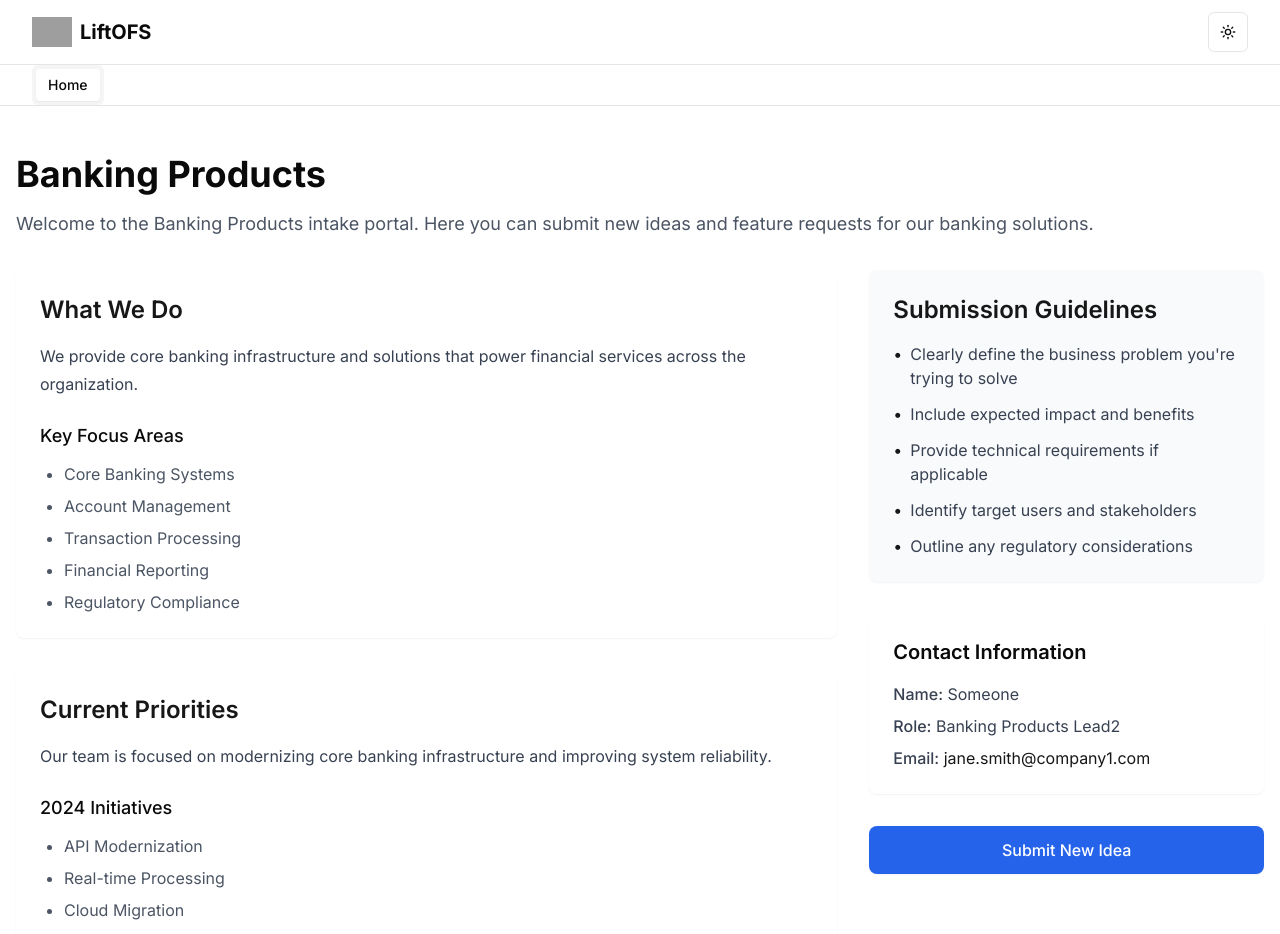
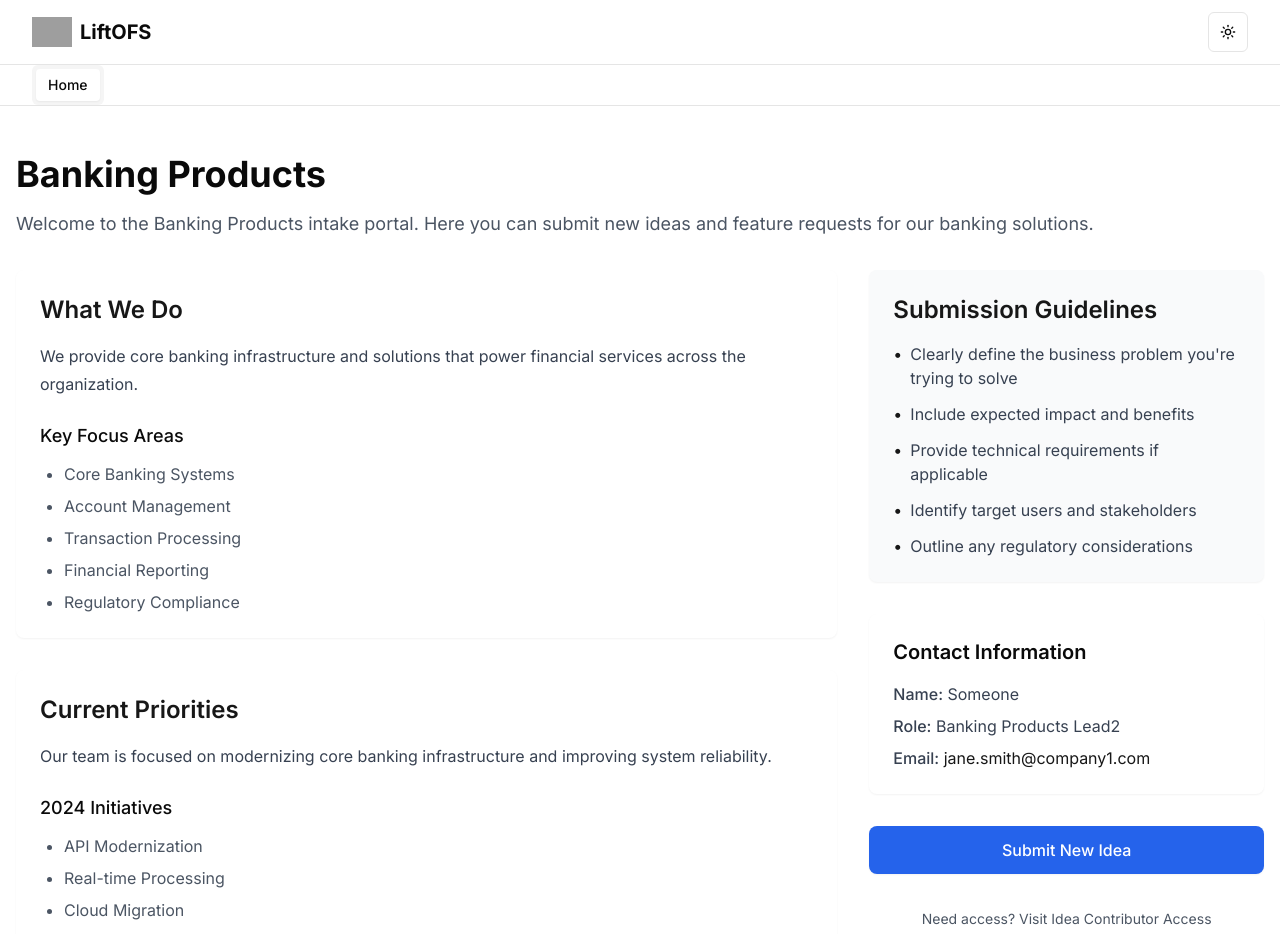
Before and after one commit to narendraes/microfe-takeofs, a Next.js app: page /tickets/bank in a window 1280 px wide. Shown: the top 934 px of the page. Built offline with nearby package versions, Linux system fonts and the light colour scheme; grey boxes are pictures that could not be loaded.

Commit message:
feat(tickets): add Idea Contributor Access link below submit button

```diff
--- a/app/tickets/[category]/page.tsx
+++ b/app/tickets/[category]/page.tsx
@@ -4,6 +4,7 @@ import { notFound } from "next/navigation"
 import { ProductSection, GuidelinesSection, ContactInfo } from "@/src/components/product-section"
 import { useEffect, useState } from "react"
 import { ProductContent } from "@/app/config/product-content-types"
+import Link from "next/link"
 
 export default function TicketPage({ params }: { params: { category: string } }) {
   const [content, setContent] = useState<ProductContent | null>(null);
@@ -101,6 +102,15 @@ export default function TicketPage({ params }: { params: { category: string } })
           >
             {content.submitButton?.text || 'Submit New Idea'}
           </a>
+
+          <div className="mt-2 text-center">
+            <Link
+              href="/of-jira-access"
+              className="text-sm text-gray-600 hover:text-blue-600 dark:text-gray-400 dark:hover:text-blue-400"
+            >
+              Need access? Visit Idea Contributor Access
+            </Link>
+          </div>
         </div>
       </div>
     </div>
```
